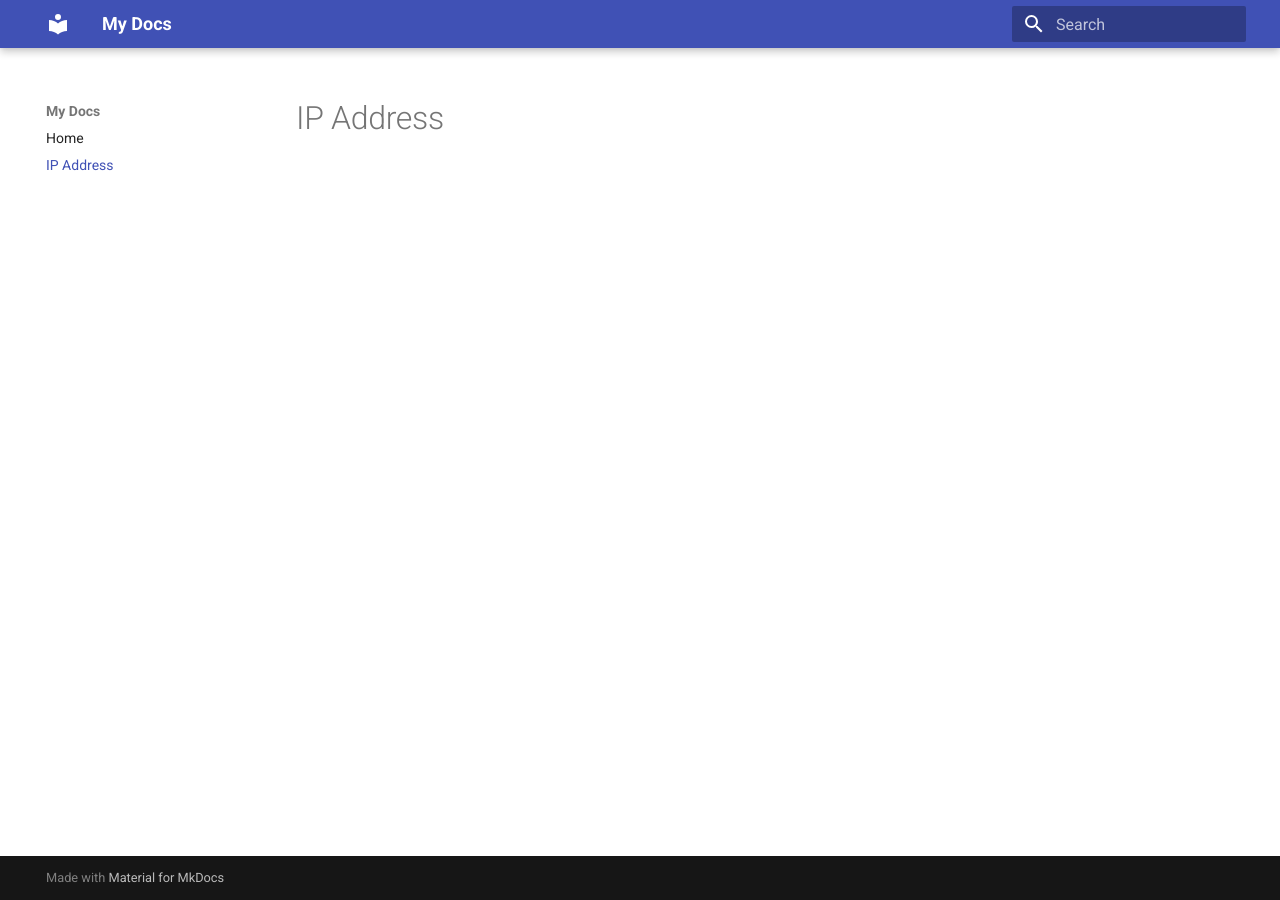
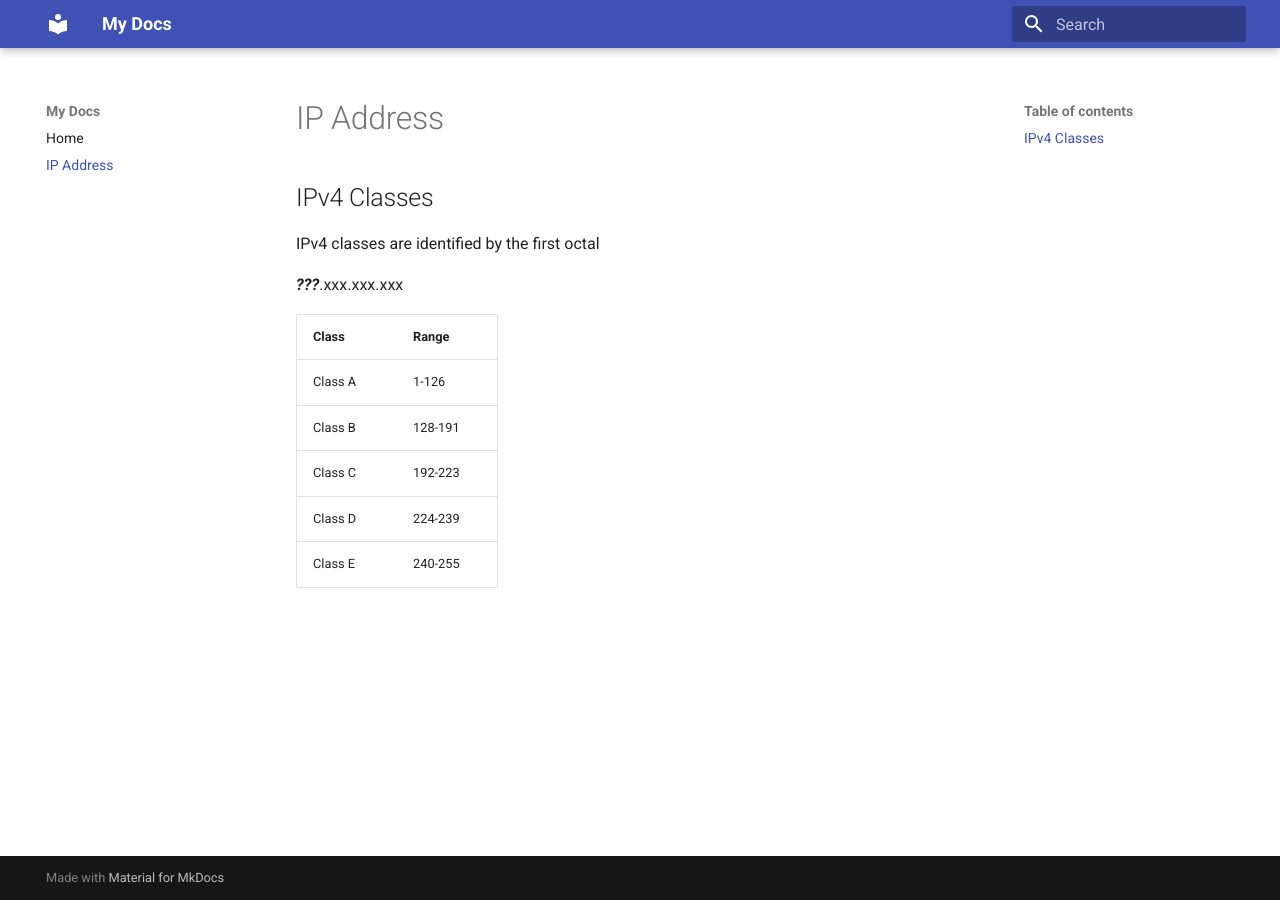
Before and after one commit to Prithvipal/networking-by-prithvi, an MkDocs documentation site: the page built from docs/ipaddress.md, in a window 1280 px wide. Built offline with MkDocs 1.6.1 and Material for MkDocs 9.7.7, drawn with Linux system fonts in a browser that asks for light colours.

Commit message:
IPv4 ranges

```diff
--- a/docs/ipaddress.md
+++ b/docs/ipaddress.md
@@ -1 +1,15 @@
 # IP Address
+
+## IPv4 Classes
+
+IPv4 classes are identified by the first octal
+
+***???***.xxx.xxx.xxx
+
+| Class   | Range   |
+|---------|---------|
+| Class A | 1-126   |
+| Class B | 128-191 |
+| Class C | 192-223 |
+| Class D | 224-239 |
+| Class E | 240-255 |
```
